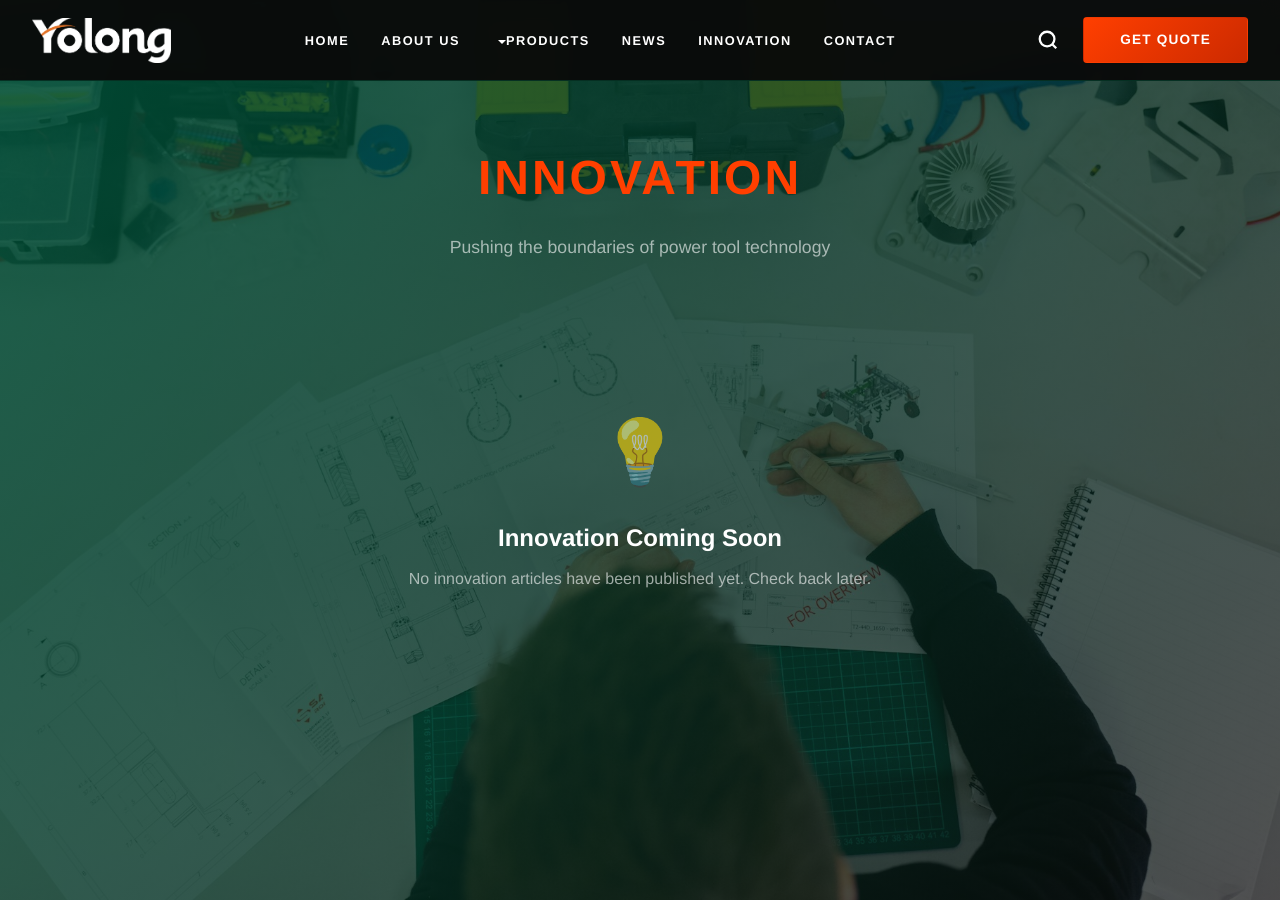
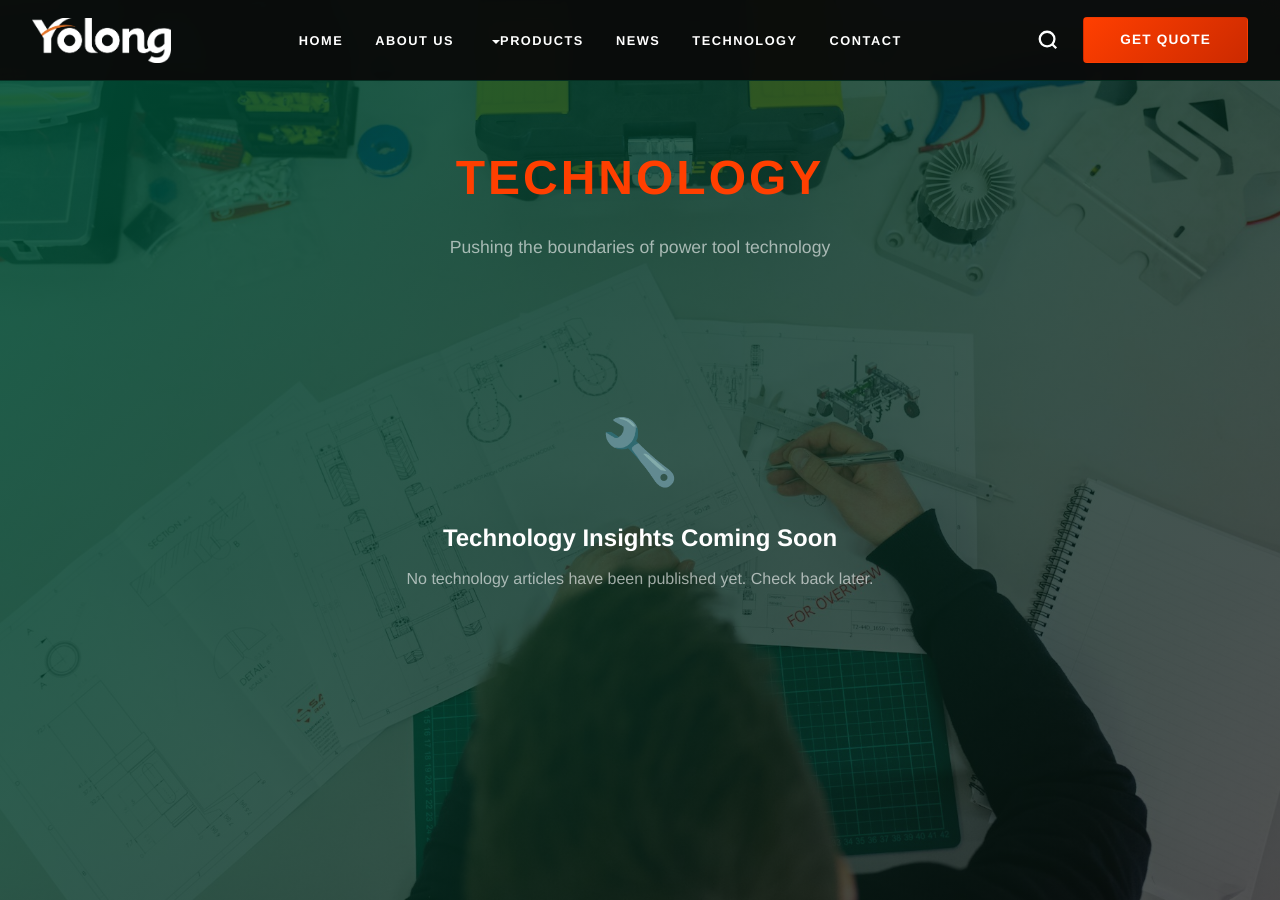
Before and after one commit to Heyxier/yolongtec-website-demo, a Jekyll site: the page built from technology/index.html, in a window 1280 px wide and 900 px high. Built offline with Jekyll 4.4.1, drawn with Linux system fonts in a browser that asks for light colours; some web fonts are replaced.

Commit message:
Innovation → Technology: 页面重命名与动态化改造
- git mv innovation/ → technology/
- technology/index.html: CSS类 innovation-* → tech-*, 过滤 placement:technology
- _config.yml: keep_files innovation → technology
- 导航栏: INNOVATION → TECHNOLOGY, 链接指向 /technology/
- 首页: Technology区改为动态文章摘选（同News样式）, 过滤 placement:technology
- news/index.html: 过滤条件 innovation → technology

```diff
--- a/_config.yml
+++ b/_config.yml
@@ -44,7 +44,7 @@ keep_files:
   - news
   - about
   - contact
-  - innovation
+  - technology
   - logo-green.png
   - logo-white.png
   - styles.css
--- a/_layouts/default.html
+++ b/_layouts/default.html
@@ -41,7 +41,7 @@
                     </ul>
                 </li>
                 <li><a href="{{ site.baseurl }}/news/index.html" class="nav-link">NEWS</a></li>
-                <li><a href="{{ site.baseurl }}/innovation/index.html" class="nav-link">INNOVATION</a></li>
+                <li><a href="{{ site.baseurl }}/technology/index.html" class="nav-link">TECHNOLOGY</a></li>
                 <li><a href="{{ site.baseurl }}/contact/index.html" class="nav-link">CONTACT</a></li>
             </ul>
             <div class="nav-actions">
--- a/news/index.html
+++ b/news/index.html
@@ -178,7 +178,7 @@ permalink: /news/
         <div class="news-card-grid">
             {% assign sorted_articles = site.articles | sort: "publishedAt" | reverse %}
             {% for article in sorted_articles %}
-            {% unless article.placement == "innovation" %}
+            {% unless article.placement == "technology" %}
             <a href="{{ article.url | relative_url }}" class="news-block">
                 {% if article.coverImage and article.coverImage != "" %}
                 <img src="{{ article.coverImage | relative_url }}" alt="{{ article.title }}" class="news-block-image" loading="lazy">
--- a/innovation/index.html
+++ b/technology/index.html
@@ -1,20 +1,20 @@
 ---
 layout: default
-title: Innovation - Yolong Power Tools
-permalink: /innovation/
+title: Technology - Yolong Power Tools
+permalink: /technology/
 ---
 
 <style>
-/* Innovation Page Specific Styles */
-.innovation-page {
+/* Technology Page Specific Styles */
+.tech-page {
     padding: 140px 0 80px;
     min-height: 100vh;
 }
-.innovation-header {
+.tech-header {
     text-align: center;
     margin-bottom: 60px;
 }
-.innovation-header h1 {
+.tech-header h1 {
     font-family: var(--font-helvetica);
     font-size: 3rem;
     font-weight: 900;
@@ -23,17 +23,17 @@ permalink: /innovation/
     letter-spacing: 3px;
     margin-bottom: 16px;
 }
-.innovation-header h1 span {
+.tech-header h1 span {
     color: var(--accent-500);
 }
-.innovation-header p {
+.tech-header p {
     color: var(--text-muted);
     font-size: 1.1rem;
     max-width: 600px;
     margin: 0 auto;
     line-height: 1.6;
 }
-.innovation-card-grid {
+.tech-card-grid {
     display: grid;
     grid-template-columns: repeat(3, 1fr);
     gap: 32px;
@@ -41,7 +41,7 @@ permalink: /innovation/
     margin: 0 auto;
     padding: 0 24px;
 }
-.innovation-block {
+.tech-block {
     background: rgba(0, 0, 0, 0.3);
     border: 2px solid rgba(255, 255, 255, 0.1);
     overflow: hidden;
@@ -51,17 +51,17 @@ permalink: /innovation/
     color: inherit;
     text-decoration: none;
 }
-.innovation-block:hover {
+.tech-block:hover {
     border-color: var(--accent-500);
     transform: translateY(-4px);
 }
-.innovation-block-image {
+.tech-block-image {
     width: 100%;
     height: 220px;
     object-fit: cover;
     display: block;
 }
-.innovation-block-image-placeholder {
+.tech-block-image-placeholder {
     width: 100%;
     height: 220px;
     background: linear-gradient(135deg, rgba(0,104,71,0.3), rgba(0,61,43,0.5));
@@ -72,13 +72,13 @@ permalink: /innovation/
     color: var(--accent-500);
     font-weight: 900;
 }
-.innovation-block-body {
+.tech-block-body {
     padding: 24px;
     flex: 1;
     display: flex;
     flex-direction: column;
 }
-.innovation-block-date {
+.tech-block-date {
     font-size: 0.75rem;
     font-weight: 700;
     color: var(--accent-500);
@@ -87,7 +87,7 @@ permalink: /innovation/
     margin-bottom: 12px;
     display: block;
 }
-.innovation-block-category {
+.tech-block-category {
     display: inline-block;
     background: var(--accent-500);
     color: var(--charcoal);
@@ -99,7 +99,7 @@ permalink: /innovation/
     margin-bottom: 12px;
     align-self: flex-start;
 }
-.innovation-block-title {
+.tech-block-title {
     font-family: var(--font-helvetica);
     font-size: 1.1rem;
     font-weight: 700;
@@ -110,7 +110,7 @@ permalink: /innovation/
     line-height: 1.4;
     flex: 1;
 }
-.innovation-block-excerpt {
+.tech-block-excerpt {
     font-size: 0.85rem;
     color: var(--text-muted);
     line-height: 1.6;
@@ -120,7 +120,7 @@ permalink: /innovation/
     -webkit-box-orient: vertical;
     overflow: hidden;
 }
-.innovation-block-link {
+.tech-block-link {
     font-family: var(--font-helvetica);
     font-size: 0.75rem;
     font-weight: 700;
@@ -133,78 +133,78 @@ permalink: /innovation/
     gap: 8px;
     margin-top: auto;
 }
-.innovation-block-link::after {
+.tech-block-link::after {
     content: '→';
     transition: transform 0.2s;
 }
-.innovation-block:hover .innovation-block-link::after {
+.tech-block:hover .tech-block-link::after {
     transform: translateX(4px);
 }
-.innovation-empty {
+.tech-empty {
     grid-column: 1 / -1;
     text-align: center;
     padding: 80px 24px;
     color: var(--text-muted);
 }
-.innovation-empty-icon {
+.tech-empty-icon {
     font-size: 4rem;
     margin-bottom: 16px;
 }
-.innovation-empty h3 {
+.tech-empty h3 {
     font-size: 1.5rem;
     color: var(--text-primary);
     margin-bottom: 8px;
 }
 @media (max-width: 1024px) {
-    .innovation-card-grid { grid-template-columns: repeat(2, 1fr); }
+    .tech-card-grid { grid-template-columns: repeat(2, 1fr); }
 }
 @media (max-width: 768px) {
-    .innovation-card-grid { grid-template-columns: 1fr; }
-    .innovation-header h1 { font-size: 2rem; }
+    .tech-card-grid { grid-template-columns: 1fr; }
+    .tech-header h1 { font-size: 2rem; }
 }
 </style>
 
-<section class="innovation-page">
+<section class="tech-page">
     <div class="section-bg">
-        <img src="{{ site.baseurl }}/images/brushless-motor.jpg" alt="Innovation">
+        <img src="{{ site.baseurl }}/images/brushless-motor.jpg" alt="Technology">
         <div class="section-overlay"></div>
     </div>
     <div class="container">
-        <div class="innovation-header">
-            <h1><span>INNOVATION</span></h1>
+        <div class="tech-header">
+            <h1><span>TECHNOLOGY</span></h1>
             <p>Pushing the boundaries of power tool technology</p>
         </div>
 
-        <div class="innovation-card-grid">
-            {% assign innovation_articles = site.articles | where: "placement", "innovation" | sort: "publishedAt" | reverse %}
-            {% if innovation_articles.size > 0 %}
-            {% for article in innovation_articles %}
-            <a href="{{ article.url | relative_url }}" class="innovation-block">
+        <div class="tech-card-grid">
+            {% assign tech_articles = site.articles | where: "placement", "technology" | sort: "publishedAt" | reverse %}
+            {% if tech_articles.size > 0 %}
+            {% for article in tech_articles %}
+            <a href="{{ article.url | relative_url }}" class="tech-block">
                 {% if article.coverImage and article.coverImage != "" %}
-                <img src="{{ article.coverImage | relative_url }}" alt="{{ article.title }}" class="innovation-block-image" loading="lazy">
+                <img src="{{ article.coverImage | relative_url }}" alt="{{ article.title }}" class="tech-block-image" loading="lazy">
                 {% else %}
-                <div class="innovation-block-image-placeholder">💡</div>
+                <div class="tech-block-image-placeholder">🔧</div>
                 {% endif %}
-                <div class="innovation-block-body">
+                <div class="tech-block-body">
                     {% if article.publishedAt %}
-                    <span class="innovation-block-date">{{ article.publishedAt | date: "%B %d, %Y" }}</span>
+                    <span class="tech-block-date">{{ article.publishedAt | date: "%B %d, %Y" }}</span>
                     {% endif %}
                     {% if article.category and article.category != "" %}
-                    <span class="innovation-block-category">{{ article.category | upcase }}</span>
+                    <span class="tech-block-category">{{ article.category | upcase }}</span>
                     {% endif %}
-                    <h3 class="innovation-block-title">{{ article.title }}</h3>
+                    <h3 class="tech-block-title">{{ article.title }}</h3>
                     {% if article.excerpt and article.excerpt != "" %}
-                    <p class="innovation-block-excerpt">{{ article.excerpt }}</p>
+                    <p class="tech-block-excerpt">{{ article.excerpt }}</p>
                     {% endif %}
-                    <span class="innovation-block-link">READ MORE</span>
+                    <span class="tech-block-link">READ MORE</span>
                 </div>
             </a>
             {% endfor %}
             {% else %}
-            <div class="innovation-empty">
-                <div class="innovation-empty-icon">💡</div>
-                <h3>Innovation Coming Soon</h3>
-                <p>No innovation articles have been published yet. Check back later.</p>
+            <div class="tech-empty">
+                <div class="tech-empty-icon">🔧</div>
+                <h3>Technology Insights Coming Soon</h3>
+                <p>No technology articles have been published yet. Check back later.</p>
             </div>
             {% endif %}
         </div>
```
Also changed, not shown: index.html (+31 -21 lines).
